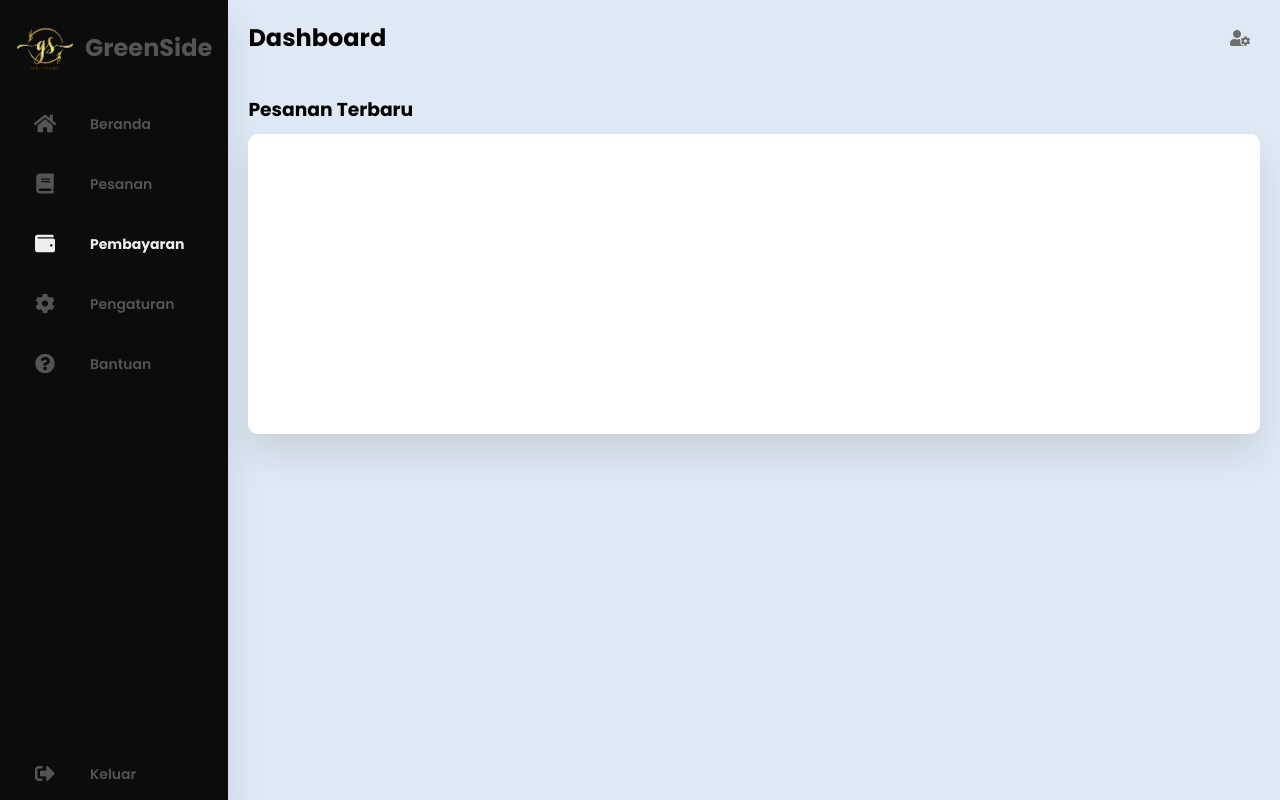
After one commit to TinkerThinkerThings/Tubes-Implementasi-Perangkat-Lunak-Wedding-Organizer, a CodeIgniter app: the page made by application/views/admin/Pembayaran.php in a window 1280 px wide. The commit adds this page. Run offline with CodeIgniter, Linux system fonts and the light colour scheme.

Commit message:
progress admin lanjutan

```diff
--- /dev/null
+++ b/application/views/admin/Pembayaran.php
@@ -0,0 +1,72 @@
+<span style="font-family: verdana, geneva, sans-serif;">
+  <!DOCTYPE html>
+  <html lang="en">
+
+  <head>
+    <meta charset="UTF-8" />
+    <title>Admin Dashboard | GreenSide</title>
+    <link rel="stylesheet" href="<?php echo base_url('asset/css/admin.css') ?>" />
+    <!-- Font Awesome Cdn Link -->
+    <link rel="stylesheet" href="https://cdnjs.cloudflare.com/ajax/libs/font-awesome/5.15.4/css/all.min.css" />
+
+  </head>
+
+  <body>
+    <!-- OPEN-NAV-SIDE-BAR -->
+    <div class="container">
+      <nav>
+        <ul>
+          <li>
+            <div class="logo">
+              <img src="../../asset/photo/logo.png" alt="GreenSide">
+              <span class="nav-item">GreenSide</span>
+            </div>
+          </li>
+          <li><a href="<?php echo base_url('index.php/Home/Admin') ?>">
+              <i class="fas fa-home" id="beranda"></i>
+              <span class="nav-item">Beranda</span>
+            </a></li>
+          <li><a href="<?php echo base_url('index.php/Home/Pesanan') ?>">
+              <i class="fas fa-book"></i>
+              <span class="nav-item">Pesanan</span>
+            </a></li>
+          <li><a href="<?php echo base_url('index.php/Home/Pembayaran') ?>">
+              <i class="fas fa-wallet active"></i>
+              <span class="nav-item active">Pembayaran</span>
+            </a></li>
+          <li><a href="<?php echo base_url('index.php/Home/Pengaturan') ?>">
+              <i class="fas fa-cog"></i>
+              <span class="nav-item">Pengaturan</span>
+            </a></li>
+          <li><a href="<?php echo base_url('index.php/Home/Bantuan') ?>">
+              <i class="fas fa-question-circle"></i>
+              <span class="nav-item">Bantuan</span>
+            </a></li>
+          <li><a href="" class="logout">
+              <i class="fas fa-sign-out-alt"></i>
+              <span class="nav-item">Keluar</span>
+            </a></li>
+        </ul>
+      </nav>
+      <!-- CLOSE-NAV-SIDE-BAR -->
+
+      <section class="main">
+        <div class="main-top">
+          <h1>Dashboard</h1>
+          <i class="fas fa-user-cog"></i>
+        </div>
+        <div class="main-dashboard">
+
+        </div>
+
+        <section class="main-order">
+          <h1>Pesanan Terbaru</h1>
+          <div class="list-order-box">
+          </div>
+        </section>
+      </section>
+    </div>
+  </body>
+
+  </html>
+</span>
--- a/asset/css/admin.css
+++ b/asset/css/admin.css
@@ -29,6 +29,11 @@ nav {
 	text-align: center;
 	display: flex;
 	margin: 10px 0 0 5px;
+	position: relative;
+	color: rgb(85, 83, 83);
+	font-size: 14px;
+	width: 280px;
+	padding: 10px;
 }
 .logo img {
 	width: 60px;
@@ -38,6 +43,10 @@ nav {
 .logo span {
 	font-weight: bold;
 	font-size: 24px;
+	position: relative;
+	top: 12%;
+	margin-left: 10px;
+	margin-top: 10px;
 }
 a {
 	position: relative;
@@ -55,6 +64,10 @@ nav .fas {
 	font-size: 20px;
 	text-align: center;
 }
+.fas.active {
+	color: #eee;
+	font-weight: bold;
+}
 .nav-item {
 	position: relative;
 	top: 12px;
@@ -63,6 +76,10 @@ nav .fas {
 }
 a:hover {
 	color: #eee;
+}
+.nav-item.active {
+	color: #eee;
+	font-weight: bold;
 }
 .logout {
 	position: absolute;
@@ -90,8 +107,17 @@ a:hover {
 	display: flex;
 	margin-top: 20px;
 }
+.list-dashboard-box {
+	width: 100%;
+	height: 200px;
+	padding: 10px 10px 30px 10px;
+	margin-top: 10px;
+	background-color: #fff;
+	border-radius: 15px;
+	box-shadow: 0 20px 35px rgba(0, 0, 0, 0.1);
+}
 
-/* Courses */
+/* Order */
 .main-order {
 	margin-top: 20px;
 	text-transform: capitalize;
```
Also changed, not shown: application/controllers/Admin.php (added, +18 -0 lines), application/controllers/Home.php (+29 -1 lines), application/models/Admin_model.php (added, +14 -0 lines), application/views/admin/Admin.php (renamed from application/views/Admin.php, +30 -12 lines), application/views/admin/Bantuan.php (added, +72 -0 lines), application/views/admin/Pengaturan.php (added, +72 -0 lines), application/views/admin/Pesanan.php (added, +72 -0 lines). Lines whose indentation alone changed are shown as unchanged.
